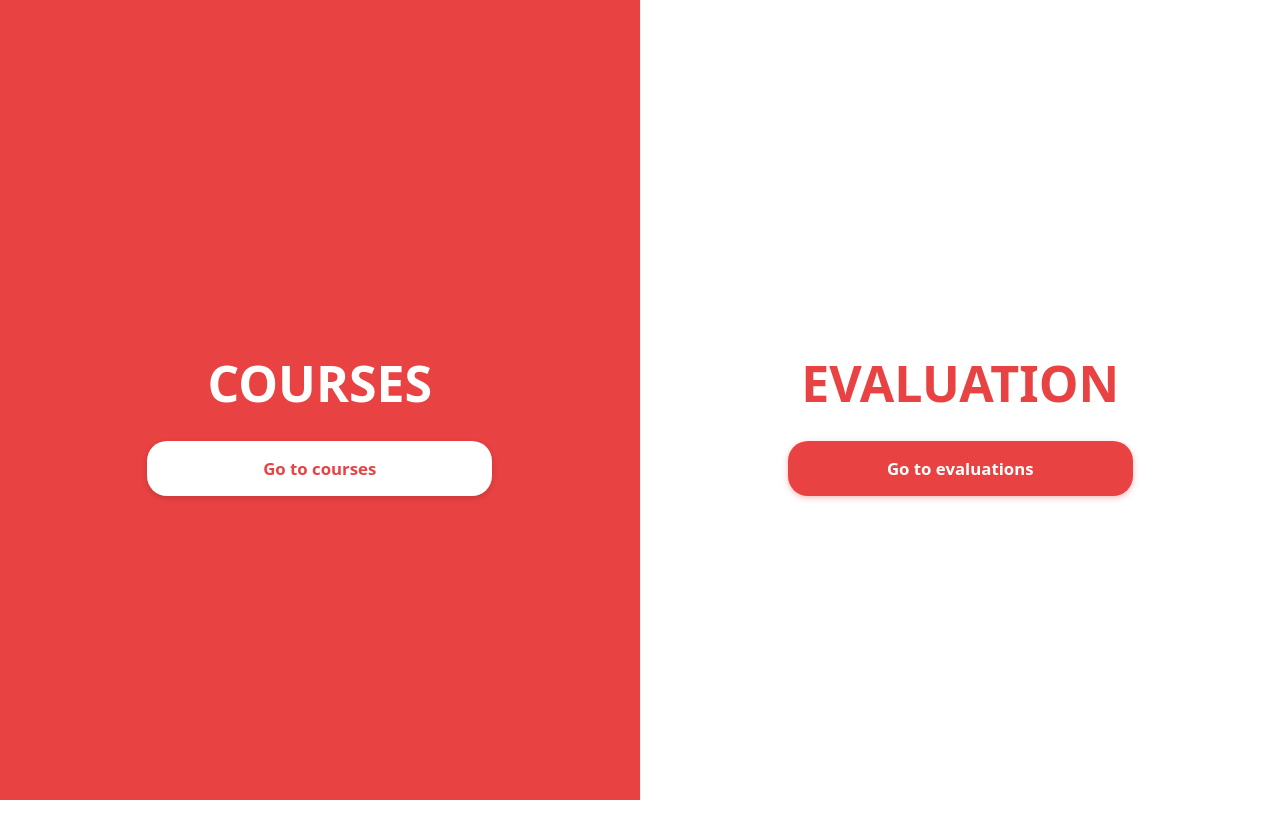
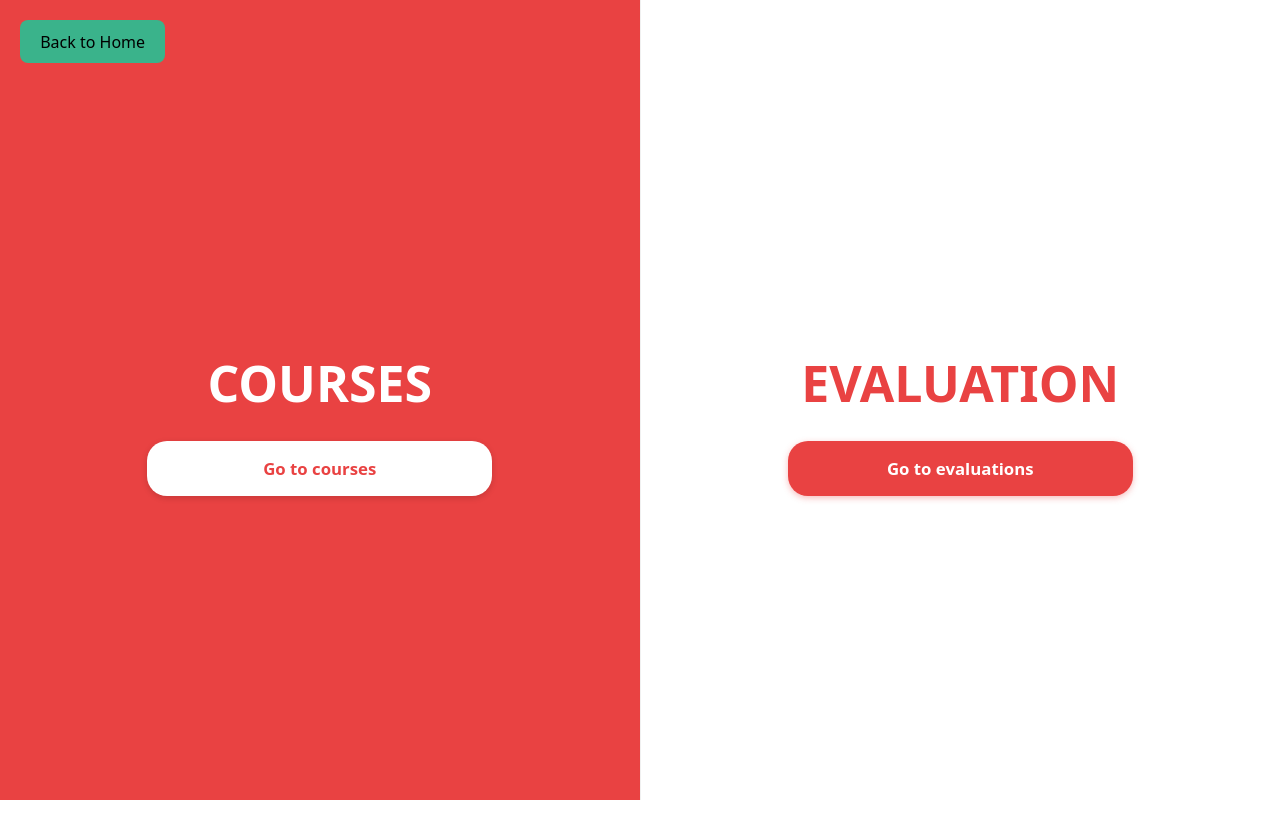
Before and after one commit to gonzalogan10/Teaching-managment, a React app in the folder frontend/: page /menu in a window 1280 px wide. Shown: the top 838 px of the page. Built offline with nearby package versions, Linux system fonts and the light colour scheme; the HTML template or start-up script is replaced by a standard one.

Commit message:
Button in top left corner to go back to other page.

```diff
--- a/frontend/src/screen/MenuScreen.jsx
+++ b/frontend/src/screen/MenuScreen.jsx
@@ -5,6 +5,10 @@ function MenuScreen() {
   const navigate = useNavigate();
 
   return (
+    <div>
+      <button className="go-to-page-button" onClick={() => navigate('/')}>
+        Back to Home
+      </button>
       <div className="menu-container">
         <div className="menu-panel left">
           <h2 className="menu-title light">COURSES</h2>
@@ -19,6 +23,7 @@ function MenuScreen() {
           </button>
         </div>
       </div>
+    </div>
   );
 }
 
--- a/frontend/src/screen/Screen.css
+++ b/frontend/src/screen/Screen.css
@@ -176,6 +176,10 @@
 
 /* GoToPageButton Styles */
 .go-to-page-button {
+  position: fixed;
+  top: 20px;
+  left: 20px;
+  z-index: 1000;
   background-color: #3ab38b;
 }
 
```
Lines whose indentation alone changed are shown as unchanged.
